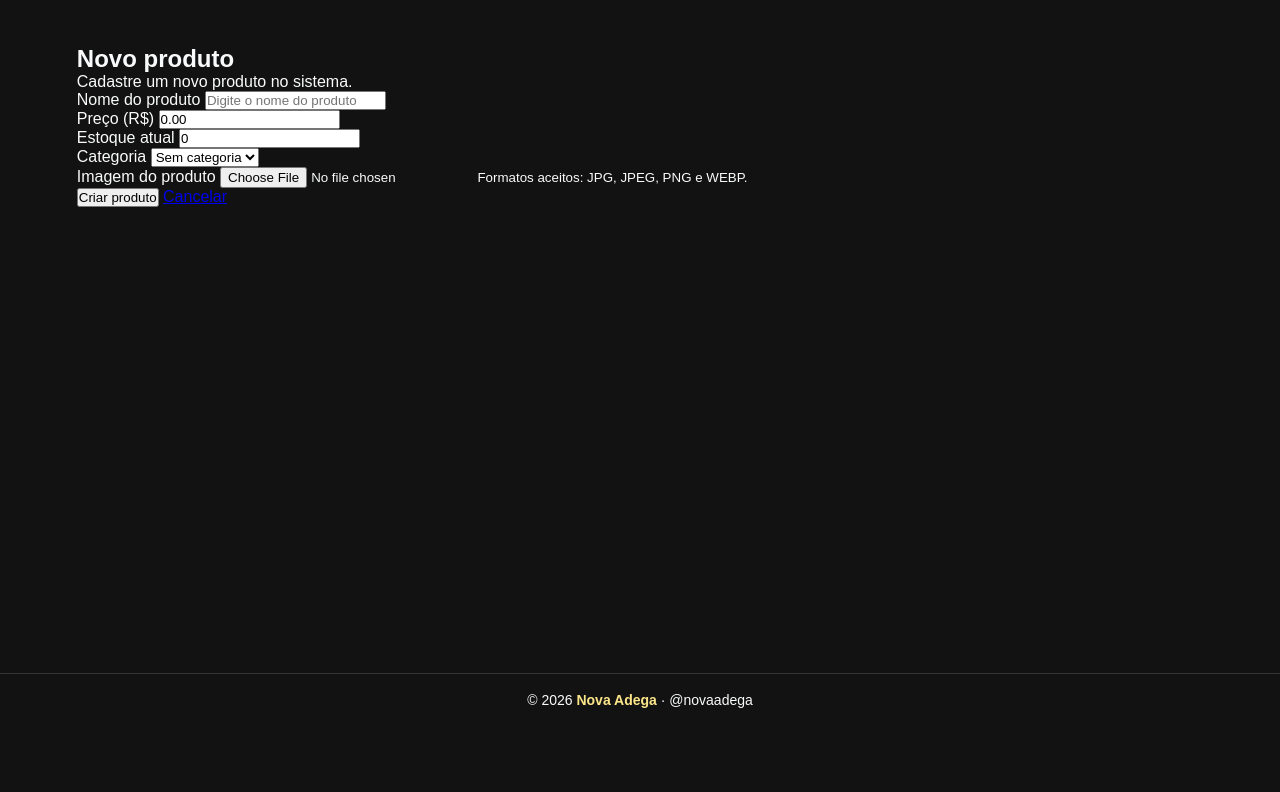
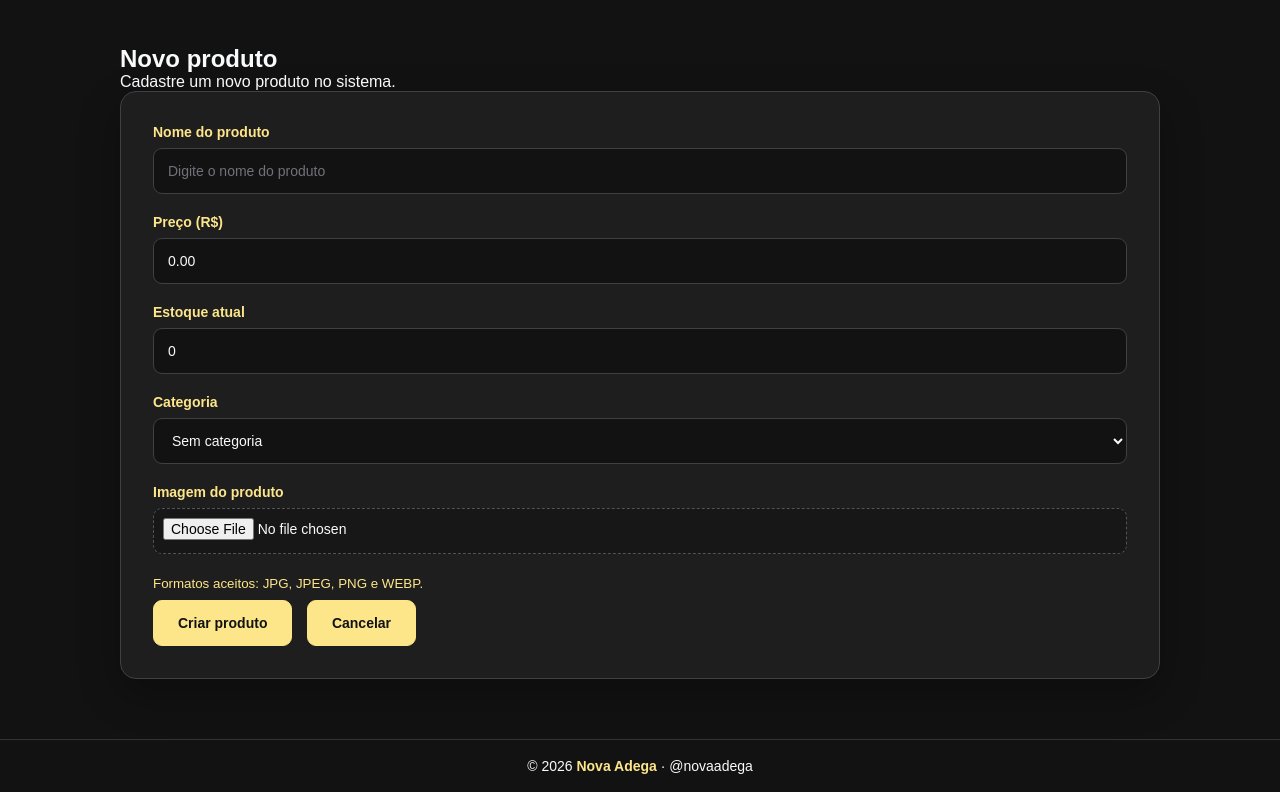
Before and after one commit to Jessy-Lima/Nova-Adega, a FastAPI app: template app/templates/produtos/form.html in a window 1280 px wide. Shown: the part 74-866 px from the top of the page. Before the commit the page ends 782 px from the top, so only its background shows below. Run offline with FastAPI, Linux system fonts and the light colour scheme; the template is opened without the code that fills it, so the values that code supplies are empty.

Commit message:
feat: Adicionar novo CSS para a página de cadastro de produto e atualizar referência no template

```diff
--- /dev/null
+++ b/app/static/CSS/novo-produto.css
@@ -0,0 +1,367 @@
+/* =========================================================
+   NOVA ADEGA — CADASTRO DE PRODUTO
+   CSS EXCLUSIVO DA PÁGINA
+========================================================= */
+
+
+/* =========================================================
+   CONTAINER PRINCIPAL
+========================================================= */
+
+main.container {
+    width: 100%;
+    max-width: 1100px;
+    margin: 0 auto;
+    padding: 45px 30px 60px;
+
+    color: #F9FAFB;
+}
+
+
+/* =========================================================
+   TÍTULO
+========================================================= */
+
+main.container > h1 {
+    margin: 0 0 8px;
+
+    font-size: 34px;
+    font-weight: 700;
+
+    color: #FDE68A;
+
+    letter-spacing: -0.5px;
+}
+
+main.container > p {
+    margin: 0 0 30px;
+
+    color: #FDE68A;
+
+    font-size: 16px;
+}
+
+
+/* =========================================================
+   FORMULÁRIO
+========================================================= */
+
+main.container form {
+    width: 100%;
+
+    padding: 32px;
+
+    background: #1E1E1E;
+
+    border: 1px solid #3F3F46;
+    border-radius: 16px;
+
+    box-shadow: 0 15px 40px rgba(0, 0, 0, 0.30);
+}
+
+
+/* =========================================================
+   LABELS — AMARELO
+========================================================= */
+
+main.container form label {
+    display: block;
+
+    margin-bottom: 8px;
+
+    color: #FDE68A;
+
+    font-size: 14px;
+    font-weight: 600;
+}
+
+
+/* =========================================================
+   CAMPOS
+========================================================= */
+
+main.container form input[type="text"],
+main.container form input[type="number"],
+main.container form input[type="file"],
+main.container form select {
+
+    width: 100%;
+
+    min-height: 46px;
+
+    padding: 11px 14px;
+
+    margin-bottom: 20px;
+
+    background: #121212;
+
+    color: #F9FAFB;
+
+    border: 1px solid #3F3F46;
+
+    border-radius: 9px;
+
+    outline: none;
+
+    font-size: 14px;
+
+    transition:
+        border-color 0.2s ease,
+        box-shadow 0.2s ease,
+        background 0.2s ease;
+}
+
+
+/* =========================================================
+   PLACEHOLDER
+========================================================= */
+
+main.container form input::placeholder {
+    color: #71717A;
+}
+
+
+/* =========================================================
+   FOCO DOS CAMPOS
+========================================================= */
+
+main.container form input[type="text"]:focus,
+main.container form input[type="number"]:focus,
+main.container form select:focus {
+
+    border-color: #FDE68A;
+
+    box-shadow:
+        0 0 0 3px rgba(253, 230, 138, 0.10);
+
+    background: #171717;
+}
+
+
+/* =========================================================
+   SELECT
+========================================================= */
+
+main.container form select {
+    cursor: pointer;
+}
+
+main.container form select option {
+    background: #1E1E1E;
+
+    color: #F9FAFB;
+}
+
+
+/* =========================================================
+   CAMPO DE IMAGEM
+========================================================= */
+
+main.container form input[type="file"] {
+
+    padding: 9px;
+
+    background: #171717;
+
+    border: 1px dashed #52525B;
+
+    cursor: pointer;
+}
+
+main.container form input[type="file"]:hover {
+    border-color: #FDE68A;
+}
+
+
+/* =========================================================
+   TEXTO DE FORMATOS ACEITOS
+========================================================= */
+
+main.container form small,
+main.container form .ajuda,
+main.container form p {
+
+    color: #FDE68A;
+}
+
+
+/* =========================================================
+   ÁREA DOS BOTÕES
+========================================================= */
+
+main.container form button,
+main.container form input[type="submit"],
+main.container form a {
+
+    display: inline-flex;
+
+    align-items: center;
+    justify-content: center;
+
+    min-height: 46px;
+
+    padding: 0 24px;
+
+    margin-top: 8px;
+
+    border-radius: 9px;
+
+    font-size: 14px;
+    font-weight: 700;
+
+    text-decoration: none;
+
+    cursor: pointer;
+
+    transition:
+        background 0.2s ease,
+        transform 0.2s ease,
+        box-shadow 0.2s ease,
+        border-color 0.2s ease;
+}
+
+
+/* =========================================================
+   BOTÃO CRIAR PRODUTO
+========================================================= */
+
+main.container form button,
+main.container form input[type="submit"] {
+
+    background: #FDE68A;
+
+    color: #121212;
+
+    border: 1px solid #FDE68A;
+}
+
+main.container form button:hover,
+main.container form input[type="submit"]:hover {
+
+    background: #FEF3C7;
+
+    border-color: #FEF3C7;
+
+    transform: translateY(-1px);
+
+    box-shadow:
+        0 6px 18px rgba(253, 230, 138, 0.18);
+}
+
+
+/* =========================================================
+   BOTÃO CANCELAR
+========================================================= */
+
+main.container form a {
+
+    margin-left: 10px;
+
+    background: #FDE68A;
+
+    color: #121212;
+
+    border: 1px solid #FDE68A;
+}
+
+main.container form a:hover {
+
+    background: #FEF3C7;
+
+    border-color: #FEF3C7;
+
+    transform: translateY(-1px);
+
+    box-shadow:
+        0 6px 18px rgba(253, 230, 138, 0.18);
+}
+
+
+/* =========================================================
+   MENSAGEM DE ERRO
+========================================================= */
+
+main.container .erro,
+main.container .mensagem-erro {
+
+    width: 100%;
+
+    margin-bottom: 20px;
+
+    padding: 12px 15px;
+
+    background: #2A1717;
+
+    color: #FCA5A5;
+
+    border: 1px solid #7F1D1D;
+
+    border-radius: 9px;
+
+    font-size: 14px;
+}
+
+
+/* =========================================================
+   LINK VOLTAR
+========================================================= */
+
+main.container > a {
+
+    display: inline-flex;
+
+    align-items: center;
+
+    margin-top: 20px;
+
+    color: #FDE68A;
+
+    font-size: 14px;
+    font-weight: 600;
+
+    text-decoration: none;
+
+    transition: color 0.2s ease;
+}
+
+main.container > a:hover {
+    color: #FEF3C7;
+}
+
+
+/* =========================================================
+   RESPONSIVO
+========================================================= */
+
+@media (max-width: 700px) {
+
+    main.container {
+        padding: 30px 18px 45px;
+    }
+
+    main.container > h1 {
+        font-size: 28px;
+    }
+
+    main.container > p {
+        font-size: 14px;
+
+        margin-bottom: 24px;
+    }
+
+    main.container form {
+        padding: 22px;
+
+        border-radius: 12px;
+    }
+
+    main.container form button,
+    main.container form input[type="submit"],
+    main.container form a {
+
+        width: 100%;
+
+        margin-left: 0;
+        margin-top: 10px;
+    }
+}
--- a/app/static/CSS/produtos.css
+++ b/app/static/CSS/produtos.css
@@ -18,18 +18,7 @@
     box-sizing: border-box;
 }
 
-<<<<<<< HEAD
 .container {
-=======
-/* Fundo geral em cinza muito suave */
-body {
-    background-color: #0b0b0b;
-    color: #f1f5f9;
-}
-
-.produtos-container,
-.produto-container {
->>>>>>> 31df76059ddd09866834e2b394578b63207f5dab
     width: 100%;
     max-width: 1250px;
     margin: 0 auto;
@@ -276,110 +265,7 @@ body {
 
     color: #F9FAFB;
 
-<<<<<<< HEAD
     border: 1px solid #3F3F46;
-=======
-.produto-detalhe {
-    display: grid;
-
-    grid-template-columns: 320px 1fr;
-
-    gap: 35px;
-
-    background: white;
-
-    padding: 30px;
-
-    border-radius: 14px;
-
-    border: 1px solid #e2e8f0;
-}
-
-.produto-imagem img {
-    width: 100%;
-
-    height: 320px;
-
-    object-fit: cover;
-
-    border-radius: 12px;
-
-    background: #f1f5f9;
-}
-
-.produto-info {
-    display: flex;
-
-    flex-direction: column;
-
-    gap: 20px;
-}
-
-.produto-info h1 {
-    margin: 0;
-
-    font-size: 30px;
-
-    color: #1e293b;
-}
-
-
-/* =========================================================
-   INFORMAÇÕES DO PRODUTO
-========================================================= */
-
-.produto-info table {
-    width: 100%;
-
-    border-collapse: collapse;
-
-    border: 1px solid #e2e8f0;
-
-    border-radius: 8px;
-
-    overflow: hidden;
-}
-
-.produto-info table td {
-    padding: 14px;
-
-    border-bottom: 1px solid #e2e8f0;
-}
-
-.produto-info table tr:last-child td {
-    border-bottom: none;
-}
-
-.produto-info table td:first-child {
-    width: 40%;
-
-    background: #f8fafc;
-
-    color: #334155;
-}
-
-
-/* =========================================================
-   LINKS E AÇÕES
-========================================================= */
-
-.produto-acoes {
-    display: flex;
-
-    flex-wrap: wrap;
-
-    gap: 12px;
-
-    margin-top: 15px;
-}
-
-.produto-acoes a {
-    padding: 10px 16px;
-
-    background: #f1f5f9;
-
-    color: #334155;
->>>>>>> 31df76059ddd09866834e2b394578b63207f5dab
 
     border-radius: 8px;
 
@@ -399,7 +285,6 @@ body {
 }
 
 
-<<<<<<< HEAD
 /* =========================================================
    TABELA
 ========================================================= */
@@ -417,9 +302,6 @@ body {
 
     box-shadow:
         0 8px 25px rgba(0, 0, 0, 0.20);
-=======
-        color: #422006;
->>>>>>> 31df76059ddd09866834e2b394578b63207f5dab
 }
 
 
@@ -811,7 +693,6 @@ body {
         width: 100%;
     }
 
-<<<<<<< HEAD
     .acoes-filtro {
         width: 100%;
     }
@@ -835,152 +716,3 @@ body {
         flex: 1;
     }
 }
-=======
-}
-
-
-/* =========================================================
-   CORREÇÕES DE VISIBILIDADE DO FORMULÁRIO
-========================================================= */
-
-.produto-form-container,
-.produto-form {
-    color: #1e293b;
-    opacity: 1;
-    visibility: visible;
-}
-
-.produto-form-container h1,
-.produto-form h1,
-.produto-form label {
-    color: #334155;
-}
-
-.produto-form input,
-.produto-form textarea,
-.produto-form select {
-    color: #1e293b;
-    background: #ffffff;
-    border: 1px solid #cbd5e1;
-}
-
-.produto-form input::placeholder,
-.produto-form textarea::placeholder {
-    color: #64748b;
-    opacity: 1;
-}
-
-.produto-form button,
-.produto-form input[type="submit"] {
-    color: #422006;
-    background: #facc15;
-}
-
-.produto-form button:hover,
-.produto-form input[type="submit"]:hover {
-    background: #eab308;
-}
-
-@media (max-width: 768px) {
-    .produto-form-container {
-        width: 100%;
-    }
-}
-
-
-/* =========================================================
-   CARDS EM CINZA SUAVE
-========================================================= */
-
-.produto-card,
-.produto-form-container,
-.produto-detalhe {
-    background: #f5f6f7;
-}
-
-.produto-card,
-.produto-form-container,
-.produto-detalhe {
-    border-color: #e2e5e9;
-}
-
-
-/* =========================================================
-   TEXTO PRETO DENTRO DOS CARDS
-========================================================= */
-
-.produto-card,
-.produto-form-container,
-.produto-detalhe {
-    color: #111111;
-}
-
-.produto-card h1,
-.produto-card h2,
-.produto-card h3,
-.produto-card p,
-.produto-card span,
-.produto-card strong,
-.produto-form-container h1,
-.produto-form-container h2,
-.produto-form-container h3,
-.produto-form-container p,
-.produto-form-container span,
-.produto-form-container label,
-.produto-detalhe h1,
-.produto-detalhe h2,
-.produto-detalhe h3,
-.produto-detalhe p,
-.produto-detalhe span,
-.produto-detalhe td {
-    color: #111111;
-}
-
-.produto-card a,
-.produto-form-container a,
-.produto-detalhe a {
-    color: #111111;
-}
-
-.produto-card,
-.produto-form-container,
-.produto-detalhe {
-    background-color: #f1f3f5;
-}
-
-body {
-    background-color: #000000;
-}
-
-
-/* =========================================================
-   CONTRASTE FINAL DO CARD
-========================================================= */
-
-.produto-detalhe,
-.produto-detalhe h1,
-.produto-detalhe h2,
-.produto-detalhe h3,
-.produto-detalhe p,
-.produto-detalhe span,
-.produto-detalhe strong,
-.produto-detalhe label,
-.produto-detalhe td,
-.produto-detalhe th,
-.produto-detalhe a,
-.produto-detalhe a:visited,
-.produto-detalhe a:hover,
-.produto-detalhe .produto-info,
-.produto-detalhe .produto-acoes {
-    color: #000000 !important;
-}
-
-.produto-detalhe {
-    background-color: #e2e5e8 !important;
-}
-
-.produto-detalhe .produto-acoes a,
-.produto-detalhe .produto-acoes .btn-editar {
-    color: #000000 !important;
-}
->>>>>>> 31df76059ddd09866834e2b394578b63207f5dab
--- a/app/templates/produtos/form.html
+++ b/app/templates/produtos/form.html
@@ -11,10 +11,8 @@
 
 {% block styles %}
 
-<link
-    rel="stylesheet"
-    href="/static/CSS/produtos.css"
->
+<link rel="stylesheet" href="/static/CSS/novo-produto.css">
+
 
 {% endblock %}
 
```
